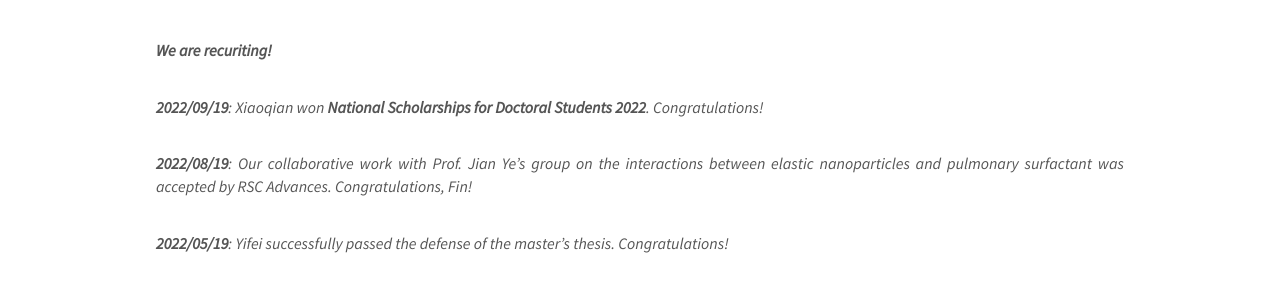
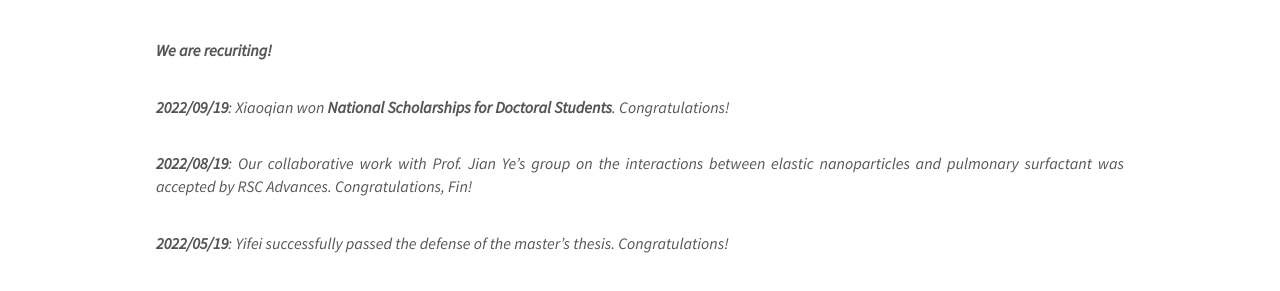
Before and after one commit to linxubo/linxubo.github.io, a Jekyll site: the page built from _pages/news.md, in a window 1280 px wide and 1102 px high. Shown: the part 132-423 px from the top of the window. Built offline with Jekyll 4.4.1, drawn with Linux system fonts in a browser that asks for light colours; nearby versions of some CDN libraries; a script that is not in the unit is left out.

Commit message:
Update news.yml

```diff
--- a/_data/news.yml
+++ b/_data/news.yml
@@ -1,6 +1,6 @@
 - headline: <b> We are recuriting!</b>
 
-- headline: "<b>2022/09/19</b>: Xiaoqian won <b>National Scholarships for Doctoral Students 2022</b>. Congratulations!"
+- headline: "<b>2022/09/19</b>: Xiaoqian won <b>National Scholarships for Doctoral Students</b>. Congratulations!"
 - headline: "<b>2022/08/19</b>: Our collaborative work with Prof. Jian Ye's group on the interactions between elastic nanoparticles and pulmonary surfactant was accepted by RSC Advances. Congratulations, Fin!"
 - headline: "<b>2022/05/19</b>: Yifei successfully passed the defense of the master's thesis. Congratulations!"
 - headline: "<b>2022/05/16</b>: Xiaoqian successfully passed the proposal defense of PhD thesis. Congratulations!"
```
